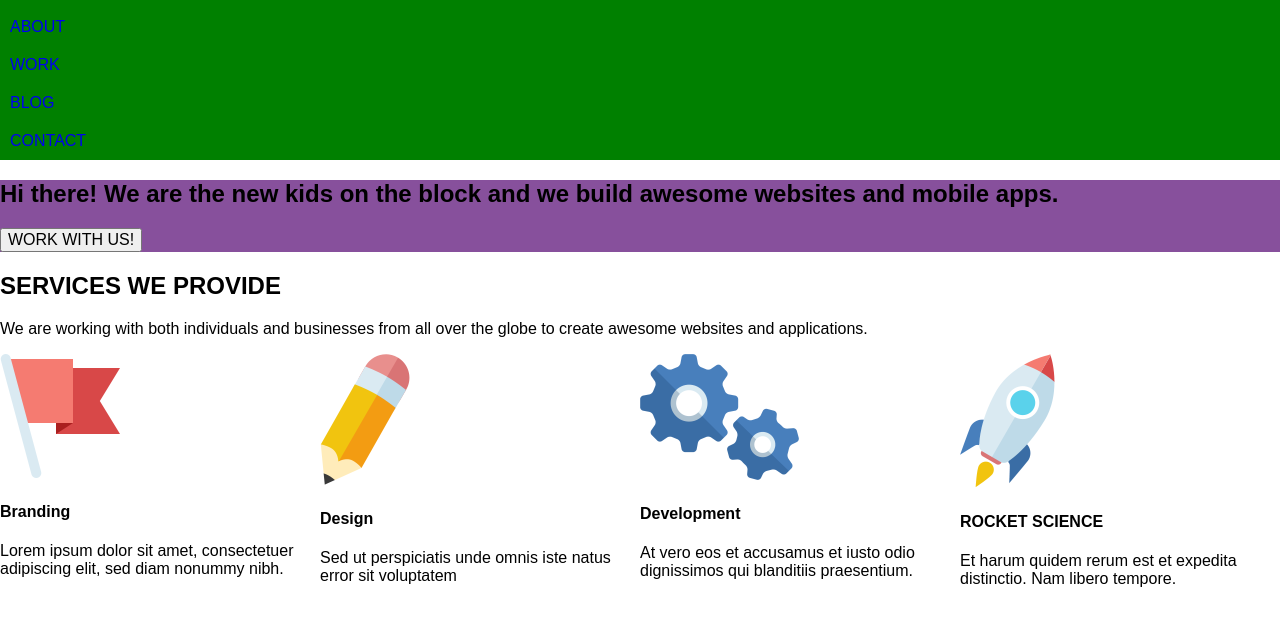
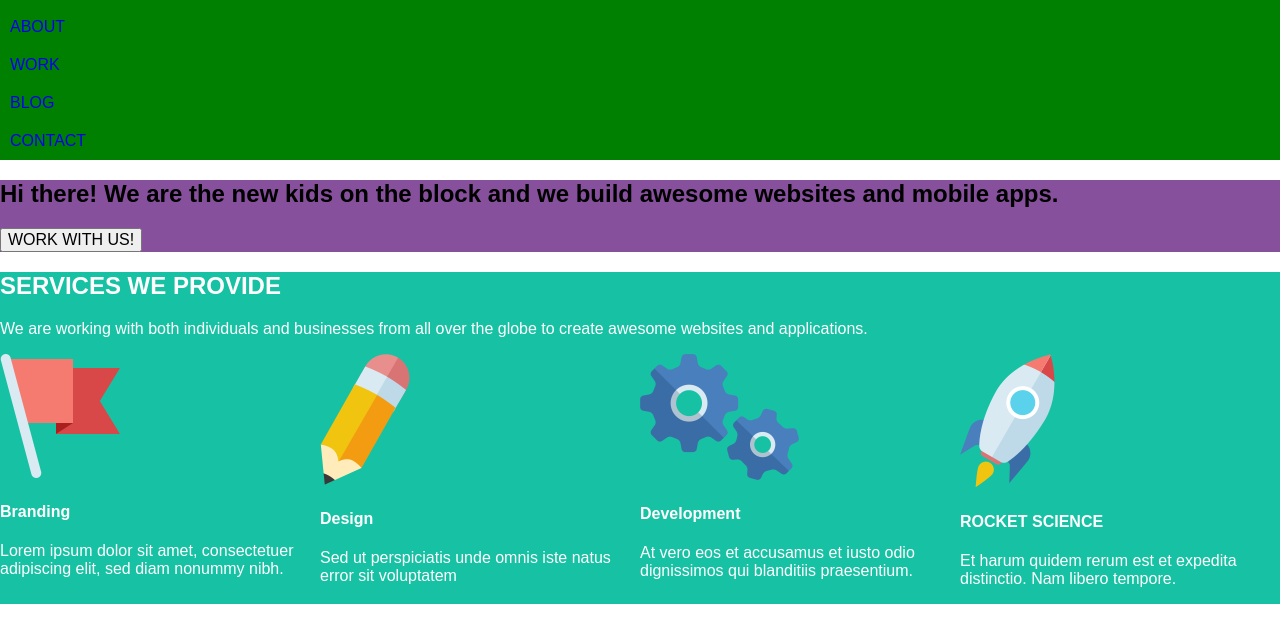
Before and after one commit to terstuyahmaksim/lesson02, a website: page index.html in a window 1280 px wide. Shown: the part 151-772 px from the top of the page. Drawn offline with Linux system fonts and the light colour scheme.

Commit message:
init commit

```diff
--- a/src/sass/layout/_main.scss
+++ b/src/sass/layout/_main.scss
@@ -3,7 +3,8 @@
 }
 
 .services-provide {
-
+  background-color: #17C2A4;
+  color: #FFF
 }
 
 .skilss {
```
Also changed, not shown: dist/css/style.css, dist/style.min.css.
